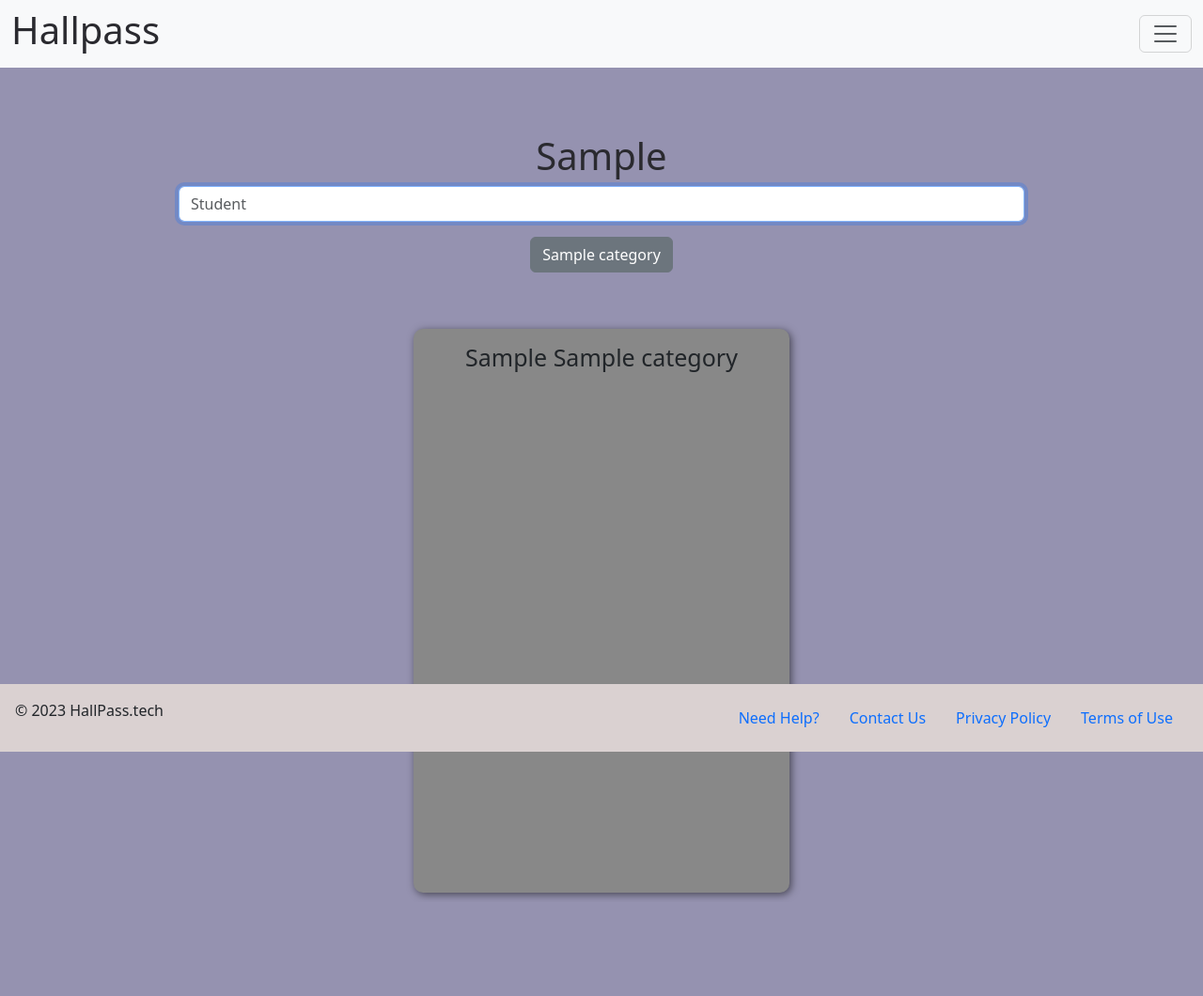
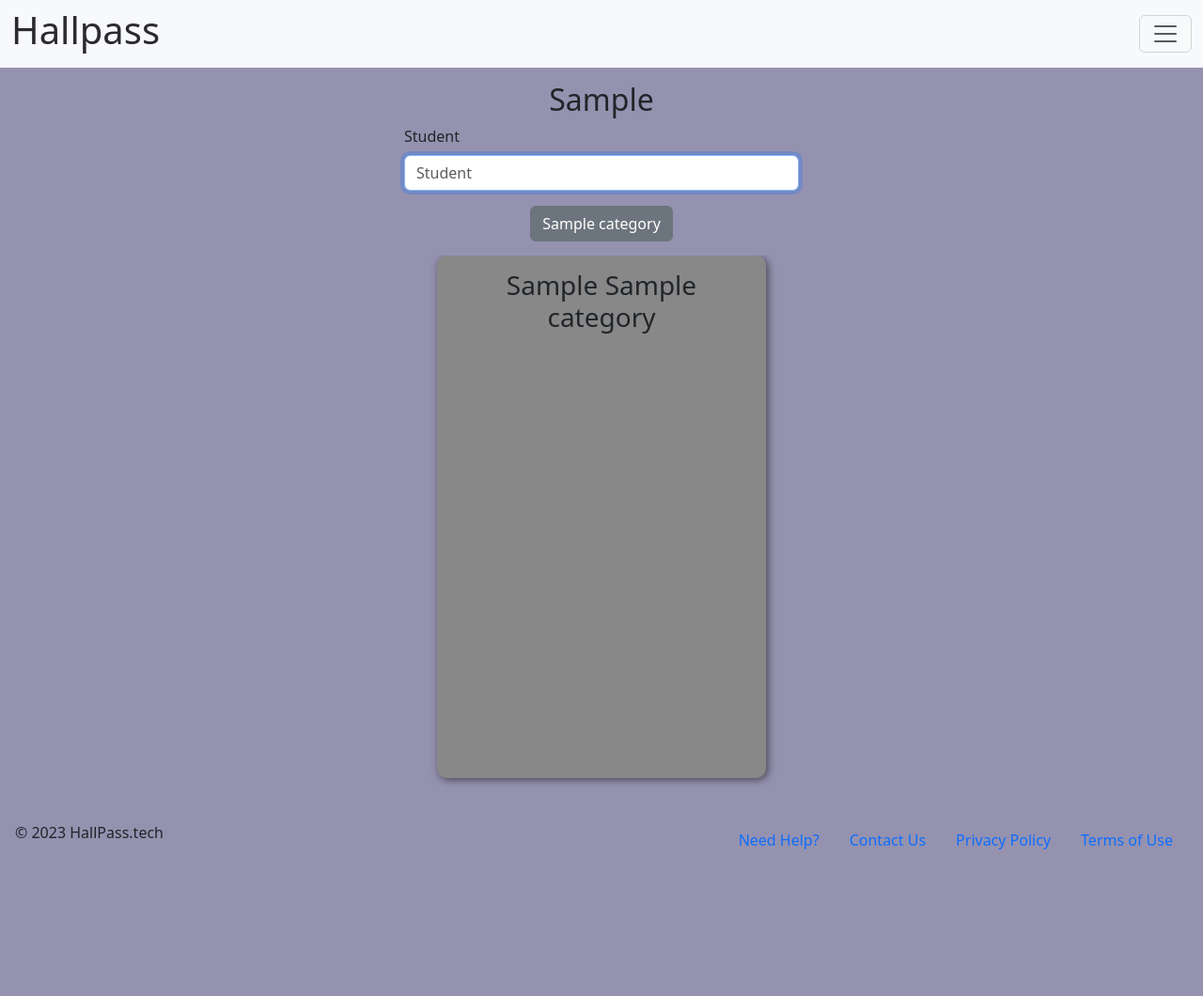
Before and after one commit to worcestertechnicalhighschool/hallpass, a Django app: page /monitor_destinations in a window 1280 px wide. Shown: the whole page at 94% size. After the commit the page ends 904 px from the top, so only its background shows below. Run offline with Django 4.2, Linux system fonts and the light colour scheme; a user stored in the database is signed in; tables that the repository leaves empty hold one stand-in row (values such as "Sample post"); style sheets or scripts are compiled from the project's sources; some libraries are stand-ins or nearby versions.

Commit message:
UI Tweaks:

```diff
--- /dev/null
+++ b/hallpass/passes/static/scss/components/buttons.scss
@@ -0,0 +1,19 @@
+.button-group {
+    display: flex;
+    justify-content: center;
+    align-items: center;
+    flex-wrap: wrap;
+    row-gap: 15px;
+}
+
+// .btn {
+
+// }
+
+// .btn-primary {
+
+// }
+
+// .btn-secondary {
+
+// }
--- /dev/null
+++ b/hallpass/passes/static/scss/components/monitor-destinations.scss
@@ -0,0 +1,47 @@
+
+.monitor-destinations {
+    display: grid;
+    width: 100%;
+    max-width: 100vw;
+    overflow-x: auto;
+    justify-content: start;
+    justify-content: safe center;
+    column-gap: 20px;
+    // height: calc(100vh - 290px);
+
+    .destination {
+        margin-bottom: 30px;
+        text-align: center;
+        padding: 15px;
+        border-radius: $edge-rounding;
+        box-shadow: $drop-shadow;
+        width: 350px;
+        .destination-body {
+            overflow-y: auto;
+            height: calc(100vh - 350px);
+            align-items: center;
+            display: flex;
+            flex-direction: column;
+            row-gap: 20px;
+
+            .destination-log {
+                background-color: $pass-bg-color;
+                color: $pass-font-color;
+                padding: 20px;
+                width: 100%;
+                border-radius: $edge-rounding;
+                box-shadow: $drop-shadow;
+                display: flex;
+                flex-direction: column;
+                justify-content: space-between;
+                align-items: center;
+                row-gap: 15px;
+                .timer-display {
+                    font-size: 3em;
+                }
+            }
+        }
+
+    }
+
+}
--- /dev/null
+++ b/hallpass/passes/static/scss/components/student-sign-in.scss
@@ -0,0 +1,15 @@
+.student-sign-in {
+    display: flex;
+    flex-direction: column;
+    justify-content: start;
+    align-items: center;
+    padding: 15px 10px;
+    h2 {
+        text-align: center;
+    }
+    .student-sign-in-form {
+        display: inline-block;
+        min-width: 420px;
+        margin: auto;
+    }
+}
--- a/hallpass/passes/static/scss/layout.scss
+++ b/hallpass/passes/static/scss/layout.scss
@@ -1,3 +1,16 @@
+* {
+    box-sizing: border-box;
+}
+
+html {
+    height: 100%;
+}
+body {
+    min-height: 100%;
+    display: grid;
+    grid-template-rows: auto 1fr auto;
+}
+
 h1 {
     color: $header-font-color;
 }
@@ -6,104 +19,6 @@ body {
     background-color: $body-color;
 }
 
-.center {
-    display: flex;
-    justify-content: center;
-}
-
-.student-button {
-    margin-top: 20px;
-
-    text-align: center;
-
-    padding: 50px;
-    label {
-        display: none;
-    }
-
-    form {
-        max-width: 900px;
-        margin: auto;
-    }
-
-}
-
-.columns {
-    display: grid;
-
-    .student-input-page {
-    width: 100vw;
-}
-    width: 100%;
-    max-width: 100vw;
-    overflow-x: auto;
-    margin-bottom: 100px;
-    justify-content: safe center;
-
-}
-
-.col {
-    margin: 10px;
-
-    border-radius: $edge-rounding;
-
-    height: 600px;
-	width: 400px;
-    max-width: 400px;
-    align-items: center;
-
-    display: flex;
-    flex-direction: column;
-    box-shadow: $drop-shadow;
-
-    padding: 15px;
-    h2 {
-        font-size: 25px;
-    }
-}
-
-.col-content {
-    margin-top: 30px;
-
-    height: 550px;
-	width: 350px;
-
-    overflow-y: auto;
-}
-
-.destination-log {
-    background-color: $pass-bg-color;
-    color: $pass-font-color;
-    padding: 10px;
-    margin: 10px;
-
-    border: 2px solid rgb(230, 218, 218);
-    border-radius: $edge-rounding;
-    box-shadow: $drop-shadow;
-}
-
-.footer {
-    position: fixed;
-    bottom: 0px;
-    background-color: $navbar-color;
-}
-
-.student-login-button {
-    border-radius: $edge-rounding;
-    border-width: 5px;
-    border-color: inherit;
-    padding: 10px;
-
-    margin: -16px;
-    min-height: 100px;
-
-    transition: background-color 0.3s;
-}
-.student-login-button:hover{
-    background-color: rgb(181, 181, 181);
-    color: $pass-font-color;
-}
-
-.student-input-page {
-    width: 100vw;
-}
+// .footer {
+//     background-color: $navbar-color;
+// }
--- a/hallpass/passes/static/scss/style.scss
+++ b/hallpass/passes/static/scss/style.scss
@@ -1,5 +1,11 @@
-@import "./student-logs.scss";
 @import "./variables.scss";
 @import "./layout.scss";
+@import "./utils.scss";
+@import "./student-logs.scss";
 @import "./login.scss";
-@import "./dashboard-box.scss"
+@import "./dashboard-box.scss";
+
+// Components
+@import "components/student-sign-in.scss";
+@import "components/buttons.scss";
+@import "components/monitor-destinations.scss";
--- /dev/null
+++ b/hallpass/passes/static/scss/utils.scss
@@ -0,0 +1,4 @@
+.sr-only {
+    position: absolute;
+    left: -999em;
+}
--- a/hallpass/passes/templates/pages/dashboard.html
+++ b/hallpass/passes/templates/pages/dashboard.html
@@ -12,7 +12,7 @@
         <input type='hidden' name='next' value='{{ next }}' >
         {% buttons %}
         <button type="submit" class="btn btn-primary">
-          Submit
+          Monitor
         </button>
         {% endbuttons %}
       </form>
--- a/hallpass/passes/templates/pages/student_login.html
+++ b/hallpass/passes/templates/pages/student_login.html
@@ -4,100 +4,103 @@
 {% block content  %}
 {% load static %}
 
-<div class="center">
-<div class="student-input-page">
-    <link rel="stylesheet" href="{% static 'styles.css' %}" />
-    <div class="student-button">
-        <h1> {{ profile.building }}</h1>
+<div class="monitor row">
+    <section class="student-sign-in">
+        <h2> {{ profile.building }}</h2>
 
-        <form id="student-field" action="" method="POST" autocomplete="off">
+        <form id="student-field" action="" method="POST" autocomplete="off" class="student-sign-in-form">
             {% csrf_token %}
             {% bootstrap_form form %}
+            <div class="button-group">
                 {% for destination in destinations %}
                     <button name="action" value="Enter {{ destination.id }}" form="student-field" class="btn btn-secondary mx-3">{{ destination.category }}</button>
                 {% endfor %}
+            </div>
+
         </form>
-    </div>
-    <div class="text-center">
-    <div class="row align-items-center">
-    <div class="columns" style="grid-template-columns: repeat({{ destinations.count }}, 420px);">
+    </section>
+
+    <section class="monitor-destinations" style="grid-template-columns: repeat({{ destinations.count }}, 350px);">
         {% if destinations %}
             {% for destination in destinations %}
-        <div class = "col" style="background-color: {{ destination.category.color }}; border-color: {{ destination.category.color }}">
-            <h2>{{ destination }}</h2>
-
-            <div class="col-content">
+                <aside class="destination" style="background-color: {{ destination.category.color }};">
+                    <h3 class="destination-heading">{{ destination }}</h3>
+                    <section class="destination-body">
                         {% for log in destination.hallpass_set.all %}
                             {% if not log.Time_out %}
                                 <div class="destination-log">
-                        <ul>
-                            <p>{{ log.student_id }}</p>
-                            <p>Time In: {{ log.Time_in|date:"h:i A" }}</p>
+                                    <div class="student">{{ log.student_id }}</div>
+                                    <div class="time-in">Time In: {{ log.Time_in|date:"h:i A" }}</div>
                                     <div class="timer-display"> 00 : 00 : 00 : 000 </div>
-                        </ul>
-
                                     <div class="start-time" hidden>{{ log.Time_in.isoformat }}</div>
-
-                        <form id="form" action="" method="POST">
+                                    <form id="form-{{log.id}}" action="" method="POST">
                                         {% csrf_token %}
-                            {% buttons %}
-                            <button class="btn btn-secondary" id="logOut" name="action" value ="Out {{ log.id }}" >
+                                        <button class="btn btn-primary" id="logOut" name="action" value ="Out {{ log.id }}" >
                                             Log Out
                                         </button>
-                            {% endbuttons %}
                                     </form>
                                 </div>
-
                             {% endif %}
                         {% endfor %}
-        </div>
-        </div>
+                    </section>
+                </aside>
+            {% endfor %}
+        {% endif %}
+    </section>
 
-        {% endfor %}
-    {% else %}
-        <p> No Destinations Selected</p>
-    {% endif %}
-    </div>
-    </div>
-    </div>
-</div>
+</div><!-- /monitor -->
+
+{% endblock %}
+
+{% block scripts %}
 <script>
+    document.querySelector('#id_student').focus();
     timeRefs = document.querySelectorAll(".timer-display");
     startTimes = document.querySelectorAll(".start-time");
 
     setInterval(() => {
         for (var i = 0; i < timeRefs.length; i++) {
             let date = new Date() - new Date(startTimes[i].innerHTML);
-                let times = formatDate(date);
+            // let times = formatDate(date);
 
-                toDisplay = formatIntToStopwatch(times[2]) + " : " + formatIntToStopwatch(times[1]) + " : " + formatIntToStopwatch(times[0]);
-                timeRefs[i].innerHTML = toDisplay;
+            timeRefs[i].innerHTML = millisecondsToStopWatch(date);
         }
     }, 10);
 
-        function formatDate(difference) {
-            let hours = Math.floor((difference % (1000 * 60 * 60 * 60)) / (1000 * 60 * 60));
-            let minutes = Math.floor((difference % (1000 * 60 * 60)) / (1000 * 60));
-            let seconds = Math.floor((difference % (1000 * 60)) / 1000);
-            return [seconds, minutes, hours];
+    // function formatDate(difference) {
+    //     let hours = Math.floor((difference % (1000 * 60 * 60 * 60)) / (1000 * 60 * 60));
+    //     let minutes = Math.floor((difference % (1000 * 60 * 60)) / (1000 * 60));
+    //     let seconds = Math.floor((difference % (1000 * 60)) / 1000);
+    //     return [
+    //         hours.toString().padStart(2, '0'),
+    //         minutes.toString().padStart(2, '0'),
+    //         seconds.toString().padStart(2, '0'),
+    //     ];
+    // }
+    function millisecondsToStopWatch(milliseconds) {
+        time = []
+        // time units in milliseconds
+        s = 1000;
+        m = 60 * s;
+        h = 60 * m;
+        d = 24 * h;
+        conversions = [d,h,m,s];
+        // get the number of days
+        conversions.forEach(t=> {
+            elapsed = Math.floor(milliseconds/t);
+            if(elapsed>0 || time.length>0) {
+                time.push(elapsed);
+                // remove the time elapsed from milliseconds
+                milliseconds -= elapsed * t
             }
-
-        function formatIntToStopwatch(x, zeros = 2) {
-            digits = x.toString().length;
-
-            if (digits >= zeros) {
-                return x.toString();
+        })
+        if (time.length > 1) {
+            return time.map( el => el.toString().padStart(2,'0')).join(':');
         }
-
-            zerosToAdd = zeros - digits;
-            return "0".repeat(zerosToAdd) + x.toString();
+        if (time.length > 0) {
+            return `:${time[0]?.toString().padStart(2,'0')}`;
+        }
+        return '';
     }
 </script>
-</div>
 {% endblock %}
-
-{% block scripts %}
-<script>
-    document.querySelector('#id_student').focus();
-</script>
-{% endblock %}
```
Also changed, not shown: hallpass/hallpass/settings.py (line endings or trailing spaces). Lines whose indentation alone changed are shown as unchanged.
